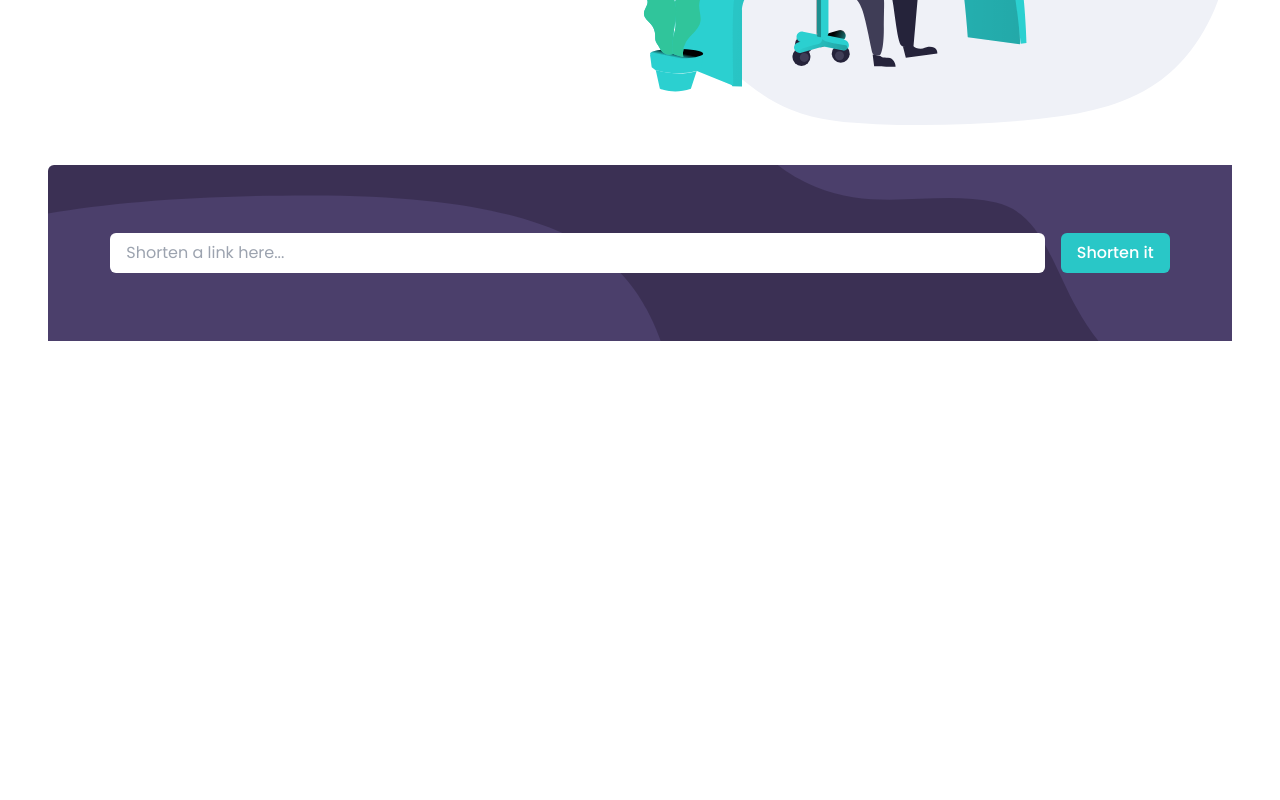
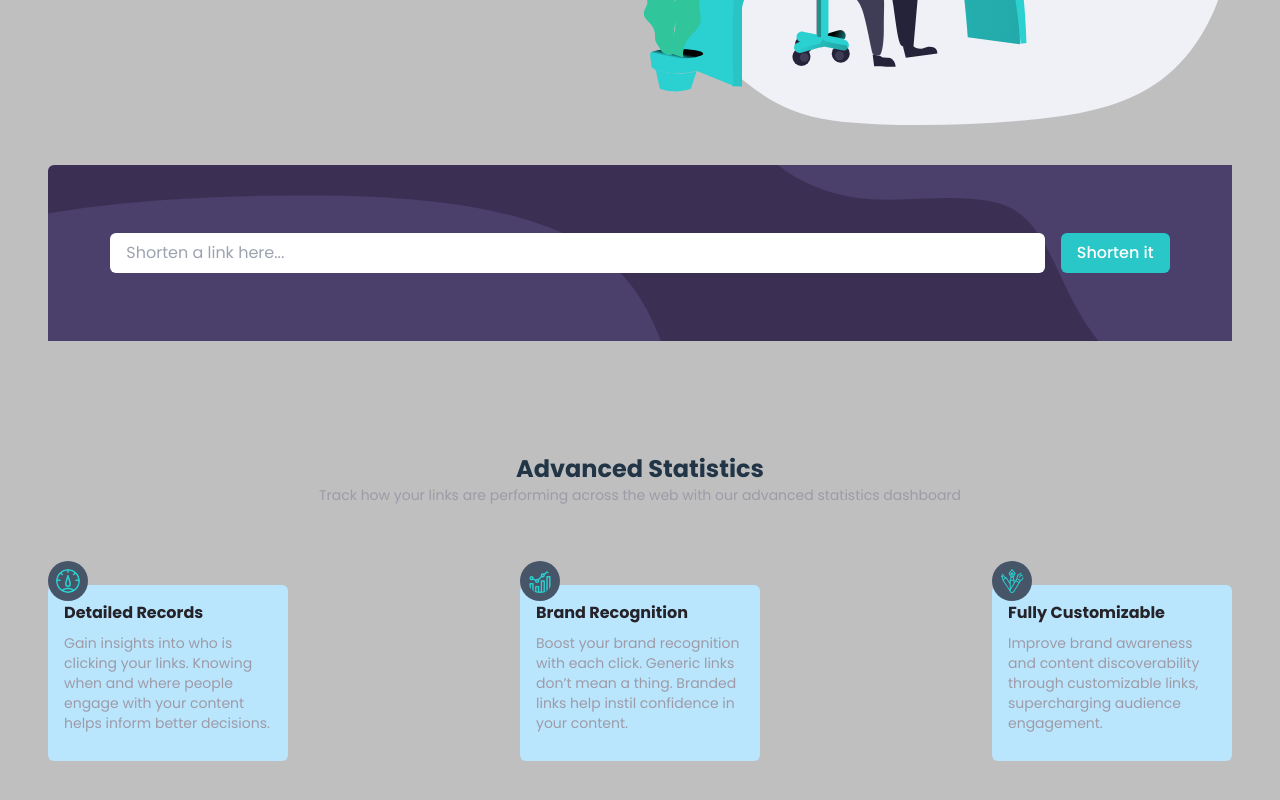
Before and after one commit to aLe3ouLa/shortly, a React (Vite) app: page / in a window 1280 px wide. Shown: the part 454-1254 px from the top of the page. Before the commit the page ends 843 px from the top, so only its background shows below. Built offline with nearby package versions, Linux system fonts and the light colour scheme.

Commit message:
feat: add settings section

```diff
--- a/src/App.css
+++ b/src/App.css
@@ -4,17 +4,3 @@
   padding: 3rem;
   text-align: center;
 }
-
-@media (prefers-reduced-motion: no-preference) {
-  a:nth-of-type(2) .logo {
-    animation: logo-spin infinite 20s linear;
-  }
-}
-
-.card {
-  padding: 2em;
-}
-
-.read-the-docs {
-  color: #888;
-}
--- a/src/App.tsx
+++ b/src/App.tsx
@@ -2,6 +2,7 @@ import './App.css';
 import { Hero } from './components/Hero';
 import { Input } from './components/Input';
 import { Navbar } from './components/Navbar';
+import { Statistics } from './components/Statistics';
 
 function App() {
   return (
@@ -9,6 +10,7 @@ function App() {
       <Navbar />
       <Hero />
       <Input />
+      <Statistics />
     </div>
   );
 }
--- /dev/null
+++ b/src/components/Card.tsx
@@ -0,0 +1,18 @@
+interface CardProps {
+  icon: string;
+  title: string;
+  content: string;
+}
+
+export const Card = ({ icon, title, content }: CardProps) => (
+  <article className="flex flex-col w-60 h-44 bg-sky-200 justify-start text-left p-4 relative rounded-md">
+    <img
+      width="40"
+      src={icon}
+      alt={title}
+      className="bg-slate-600 p-2 rounded-full absolute -top-6 left-0"
+    />
+    <h2 className="font-bold text-md mb-2 text-[#252329]">{title}</h2>
+    <p className="text-sm text-[#9E9AA7]">{content}</p>
+  </article>
+);
--- /dev/null
+++ b/src/components/Statistics.tsx
@@ -0,0 +1,39 @@
+import { Card } from './Card';
+
+import BrandRecognition from '../assets/icon-brand-recognition.svg';
+import DetailRecords from '../assets/icon-detailed-records.svg';
+import FullyCustomizable from '../assets/icon-fully-customizable.svg';
+
+export const Statistics = () => (
+  <section className="mt-28">
+    <h2 className="font-bold text-2xl">Advanced Statistics</h2>
+    <p className="text-sm text-[#9E9AA7]">
+      Track how your links are performing across the web with our advanced
+      statistics dashboard
+    </p>
+
+    <div className="flex justify-between items-start mt-20">
+      <Card
+        icon={DetailRecords}
+        title="Detailed Records"
+        content="Gain insights into who is clicking your links. Knowing when and where people engage with your content helps inform
+        better decisions."
+      />
+
+      <Card
+        icon={BrandRecognition}
+        title="Brand Recognition"
+        content="Boost your brand recognition with each click.
+    Generic links don’t mean a thing. Branded links help instil confidence in
+    your content."
+      />
+
+      <Card
+        icon={FullyCustomizable}
+        title="Fully Customizable"
+        content="Improve brand awareness and content discoverability  through customizable links, supercharging audience
+        engagement."
+      />
+    </div>
+  </section>
+);
--- a/src/index.css
+++ b/src/index.css
@@ -75,7 +75,7 @@ button:focus-visible {
 @media (prefers-color-scheme: light) {
   :root {
     color: #213547;
-    background-color: #ffffff;
+    background-color: var(--color-neutral-gray);
   }
   a:hover {
     color: #747bff;
```
